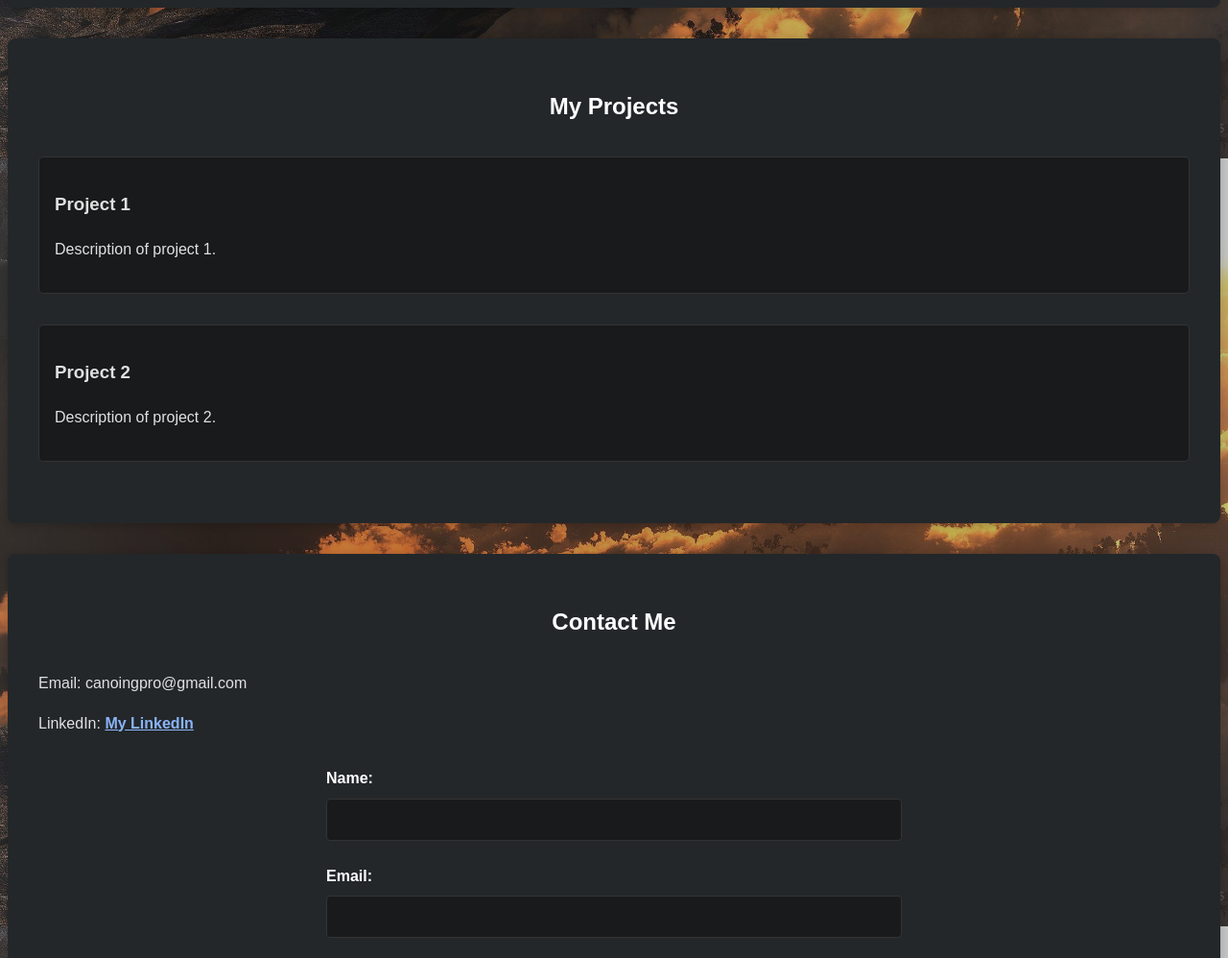
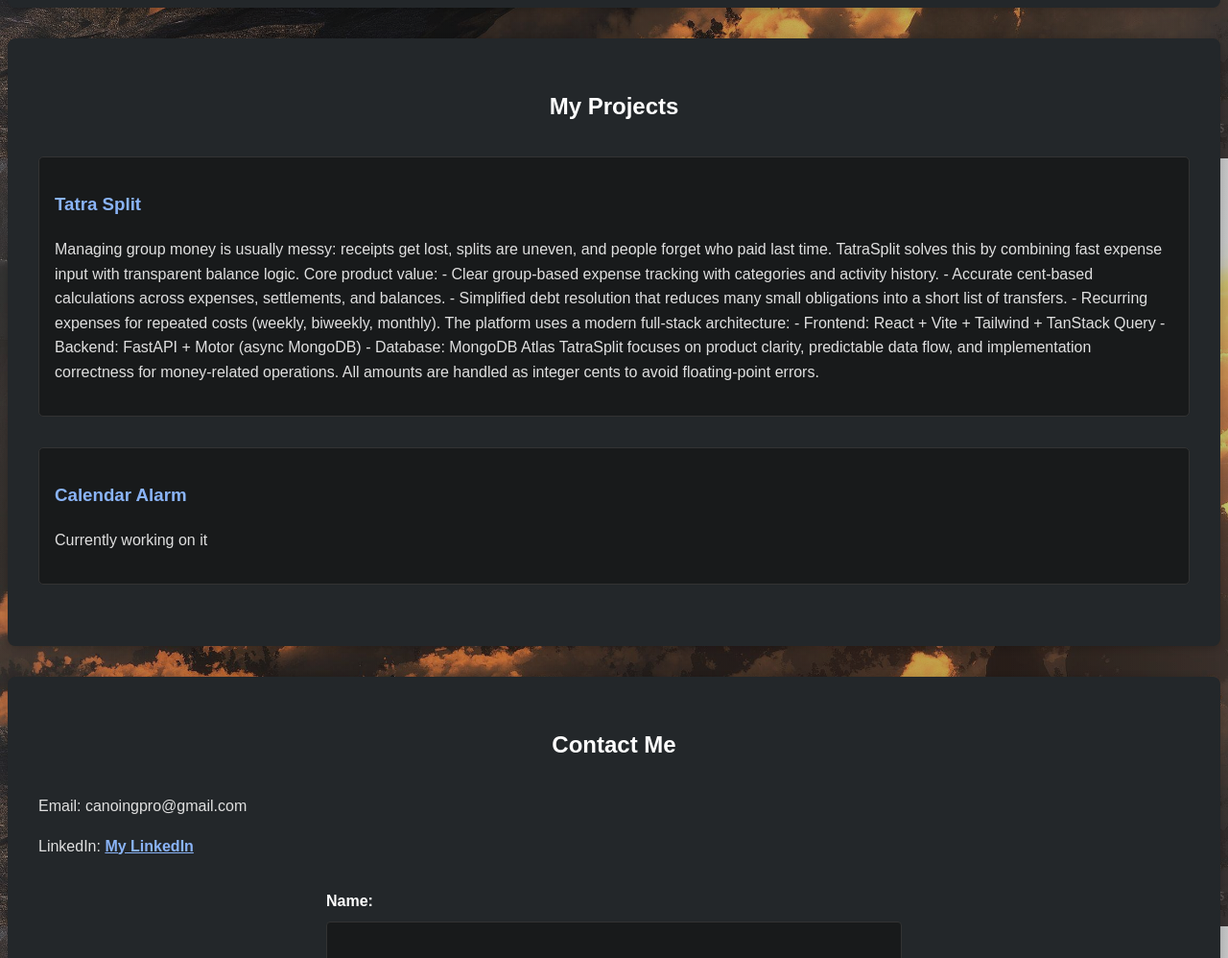
Before and after one commit to Mamaxa2512/CV, a website: page frontend/index.html in a window 1280 px wide. Shown: the part 1435-2433 px from the top of the page at 96% size. Drawn offline with Linux system fonts and the light colour scheme.

Commit message:
hackaton project added

```diff
--- a/frontend/index.html
+++ b/frontend/index.html
@@ -64,12 +64,27 @@
     <section id="projects">
         <h2>My Projects</h2>
         <div class="project">
-            <h3>Project 1</h3>
-            <p>Description of project 1.</p>
+            <h3><a href="https://github.com/F1xxs/TatraSplit">Tatra Split</a></h3>
+            <p>Managing group money is usually messy: receipts get lost, splits are uneven, and people forget who paid last time. TatraSplit solves this by combining fast expense input with transparent balance logic.
+
+                Core product value:
+
+                - Clear group-based expense tracking with categories and activity history.
+                - Accurate cent-based calculations across expenses, settlements, and balances.
+                - Simplified debt resolution that reduces many small obligations into a short list of transfers.
+                - Recurring expenses for repeated costs (weekly, biweekly, monthly).
+
+                The platform uses a modern full-stack architecture:
+
+                - Frontend: React + Vite + Tailwind + TanStack Query
+                - Backend: FastAPI + Motor (async MongoDB)
+                - Database: MongoDB Atlas
+
+                TatraSplit focuses on product clarity, predictable data flow, and implementation correctness for money-related operations. All amounts are handled as integer cents to avoid floating-point errors.</p>
         </div>
         <div class="project">
-            <h3>Project 2</h3>
-            <p>Description of project 2.</p>
+            <h3><a href="https://github.com/Mamaxa2512/alarm_from_calendar">Calendar Alarm</a></h3>
+            <p>Currently working on it</p>
         </div>
     </section>
     <section id="contact">
```
